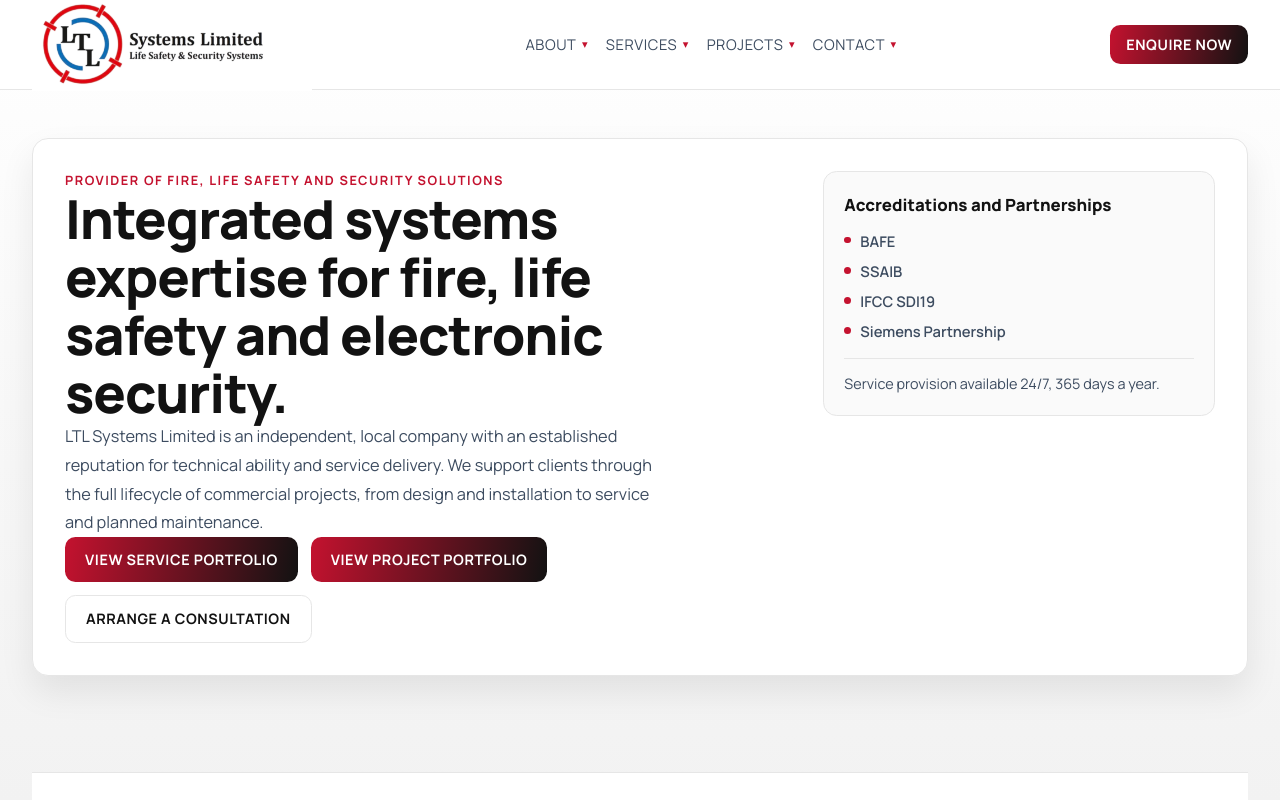
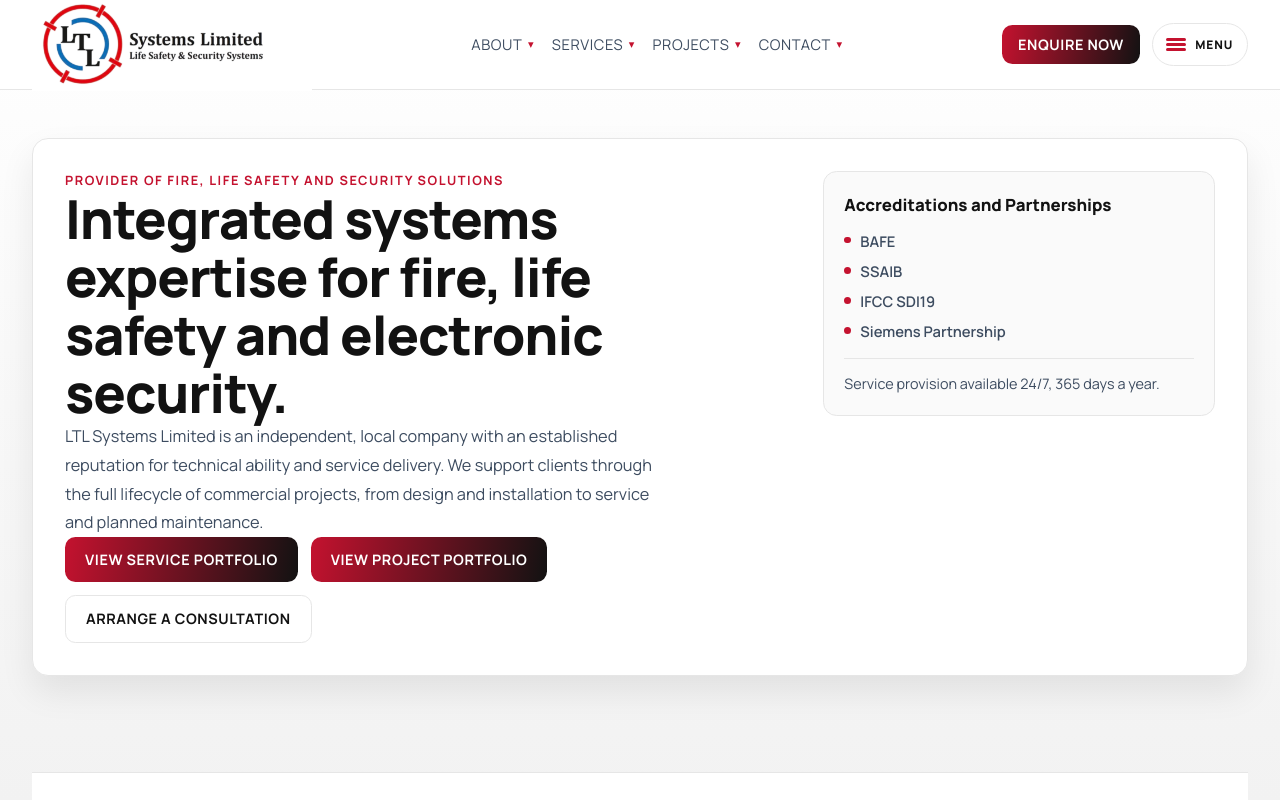
Before and after one commit to t82rhzrjnh-del/LTL-SYSTEMS, a Next.js app: page / in a window 1280 px wide. Shown: the top 800 px of the page. Built offline with nearby package versions, Linux system fonts and the light colour scheme; a web font is replaced by a local one.

Commit message:
Refine mobile menu button and banner spacing

```diff
--- a/app/components/SiteHeader.tsx
+++ b/app/components/SiteHeader.tsx
@@ -113,7 +113,6 @@ export default function SiteHeader({ homeHref = "/" }: { homeHref?: string }) {
             Enquire Now
           </a>
 
-          {/* Hamburger */}
           <button
             className="mobile-menu-toggle md:hidden"
             aria-label={menuOpen ? "Close menu" : "Open menu"}
@@ -121,6 +120,7 @@ export default function SiteHeader({ homeHref = "/" }: { homeHref?: string }) {
             onClick={() => { setMenuOpen((v) => !v); setOpenSection(null); }}
           >
             <span className={`hamburger${menuOpen ? " hamburger--open" : ""}`} />
+            <span className="mobile-menu-toggle__label">Menu</span>
           </button>
         </div>
       </div>
--- a/app/globals.css
+++ b/app/globals.css
@@ -674,8 +674,12 @@ a {
     top: 76px;
   }
 
+  .accreditation-marquee {
+    padding: 1.35rem 0 1rem;
+  }
+
   .accreditation-strip {
-    height: clamp(3.9rem, 11vw, 5.6rem);
+    height: clamp(4.2rem, 12vw, 5.9rem);
   }
 }
 
@@ -692,23 +696,27 @@ a {
 /* ── Mobile menu ───────────────────────────────────── */
 
 .mobile-menu-toggle {
-  background: none;
-  border: none;
+  align-items: center;
+  background: var(--bg-panel);
+  border: 1px solid var(--corp-border);
+  border-radius: 999px;
   cursor: pointer;
-  height: 2.2rem;
-  padding: 0.3rem;
-  width: 2.2rem;
+  display: inline-flex;
+  gap: 0.6rem;
+  height: 2.7rem;
+  padding: 0 0.85rem;
+  white-space: nowrap;
 }
 
 .hamburger,
 .hamburger::before,
 .hamburger::after {
-  background: var(--ink);
+  background: var(--corp-blue);
   border-radius: 2px;
   display: block;
-  height: 2px;
+  height: 2.5px;
   transition: transform 240ms ease, opacity 240ms ease;
-  width: 1.5rem;
+  width: 1.2rem;
 }
 
 .hamburger {
@@ -727,6 +735,14 @@ a {
 
 .hamburger::after {
   top: 5px;
+}
+
+.mobile-menu-toggle__label {
+  color: var(--corp-blue-deep);
+  font-size: 0.74rem;
+  font-weight: 800;
+  letter-spacing: 0.08em;
+  text-transform: uppercase;
 }
 
 .hamburger--open {
@@ -756,7 +772,7 @@ a {
   padding: 1rem;
   position: fixed;
   right: 0;
-  top: 90px;
+  top: 76px;
   z-index: 30;
 }
 
```
